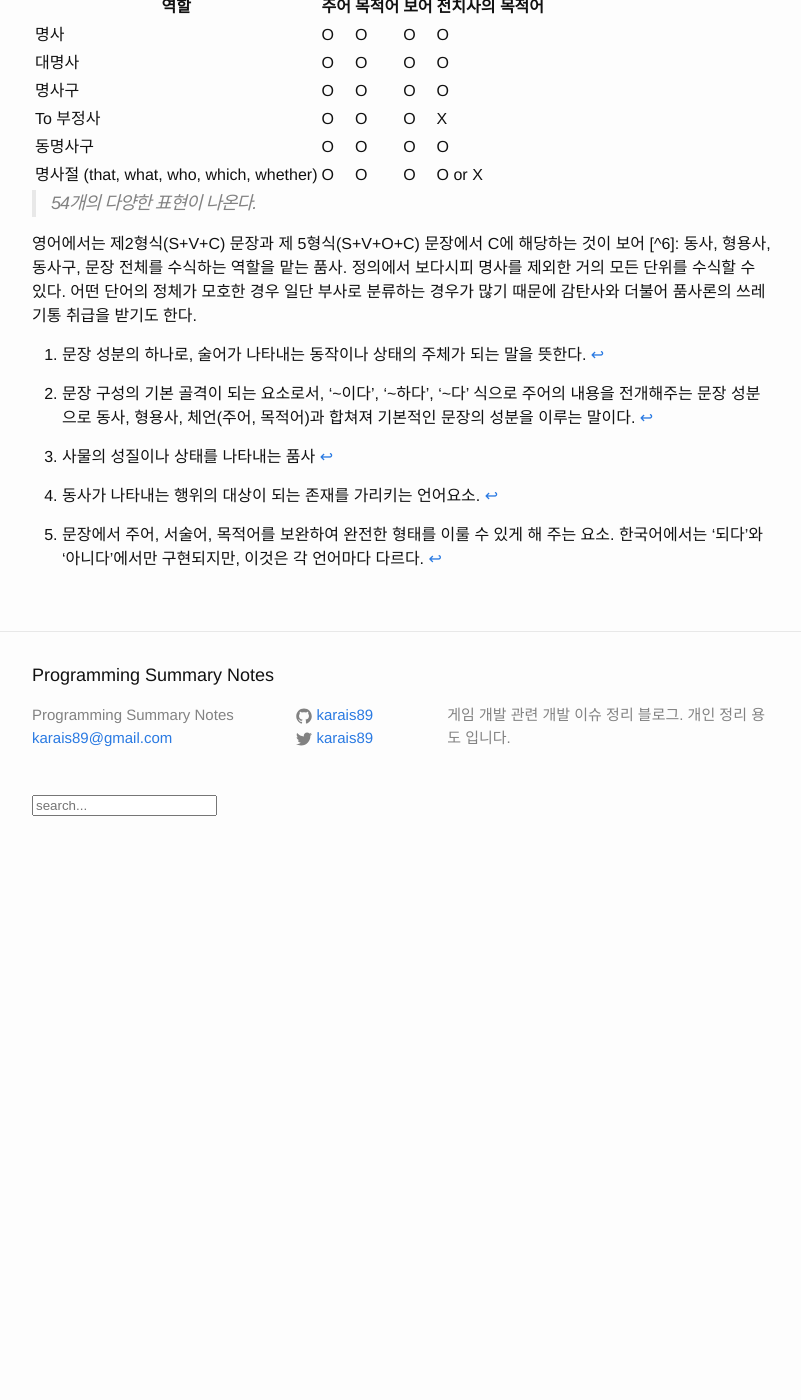
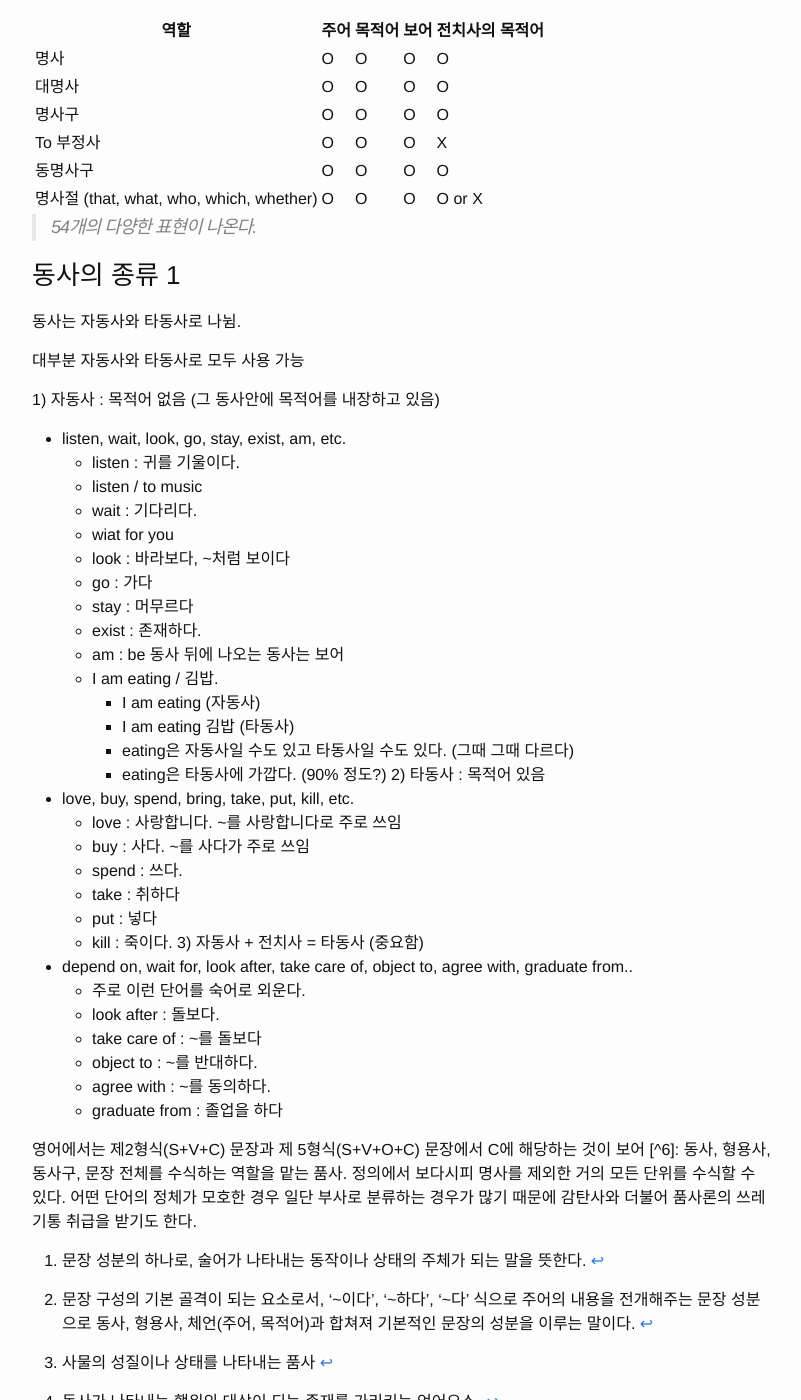
Before and after one commit to karais89/karais89.github.io_back, a Jekyll site: the page built from _posts/2018-12-14-hanmadiro-part-0.markdown, in a window 1280 px wide and 1400 px high, scrolled down 7542 px. Shown: the whole window, without its empty margins (238-1039 px from the left). Built offline with Jekyll 4.4.1, drawn with Linux system fonts in a browser that asks for light colours; comment, search, counter and statistics services are not loaded; before the commit the page ends 8419 px from its top, so only the background shows below that.

Commit message:
add post 동사의 종류 1

```diff
--- a/_posts/2018-12-14-hanmadiro-part-0.markdown
+++ b/_posts/2018-12-14-hanmadiro-part-0.markdown
@@ -342,6 +342,45 @@ eat
 
 > 54개의 다양한 표현이 나온다.
 
+### 동사의 종류 1
+
+동사는 자동사와 타동사로 나뉨.
+
+대부분 자동사와 타동사로 모두 사용 가능
+
+1) 자동사 : 목적어 없음 (그 동사안에 목적어를 내장하고 있음)
+- listen, wait, look, go, stay, exist, am, etc.
+    - listen : 귀를 기울이다.
+    - listen / to music
+    - wait : 기다리다.
+    - wiat for you
+    - look : 바라보다, ~처럼 보이다
+    - go : 가다
+    - stay : 머무르다
+    - exist : 존재하다.
+    - am : be 동사 뒤에 나오는 동사는 보어
+    - I am eating / 김밥.
+        - I am eating (자동사)
+        - I am eating 김밥 (타동사)
+        - eating은 자동사일 수도 있고 타동사일 수도 있다. (그때 그때 다르다)
+        - eating은 타동사에 가깝다. (90% 정도?)
+2) 타동사 : 목적어 있음
+- love, buy, spend, bring, take, put, kill, etc.
+    - love : 사랑합니다. ~를 사랑합니다로 주로 쓰임
+    - buy : 사다. ~를 사다가 주로 쓰임
+    - spend : 쓰다.
+    - take : 취하다
+    - put : 넣다
+    - kill : 죽이다.
+3) 자동사 + 전치사 = 타동사 (중요함)
+- depend on, wait for, look after, take care of, object to, agree with, graduate from..
+    - 주로 이런 단어를 숙어로 외운다.
+    - look after : 돌보다.
+    - take care of : ~를 돌보다
+    - object to : ~를 반대하다.
+    - agree with : ~를 동의하다.
+    - graduate from : 졸업을 하다
+
 [^1]: 문장 성분의 하나로, 술어가 나타내는 동작이나 상태의 주체가 되는 말을 뜻한다.
 [^2]: 문장 구성의 기본 골격이 되는 요소로서, '~이다', '~하다', '~다' 식으로 주어의 내용을 전개해주는 문장 성분으로 동사, 형용사, 체언(주어, 목적어)과 합쳐져 기본적인 문장의 성분을 이루는 말이다.
 [^3]: 사물의 성질이나 상태를 나타내는 품사
```
